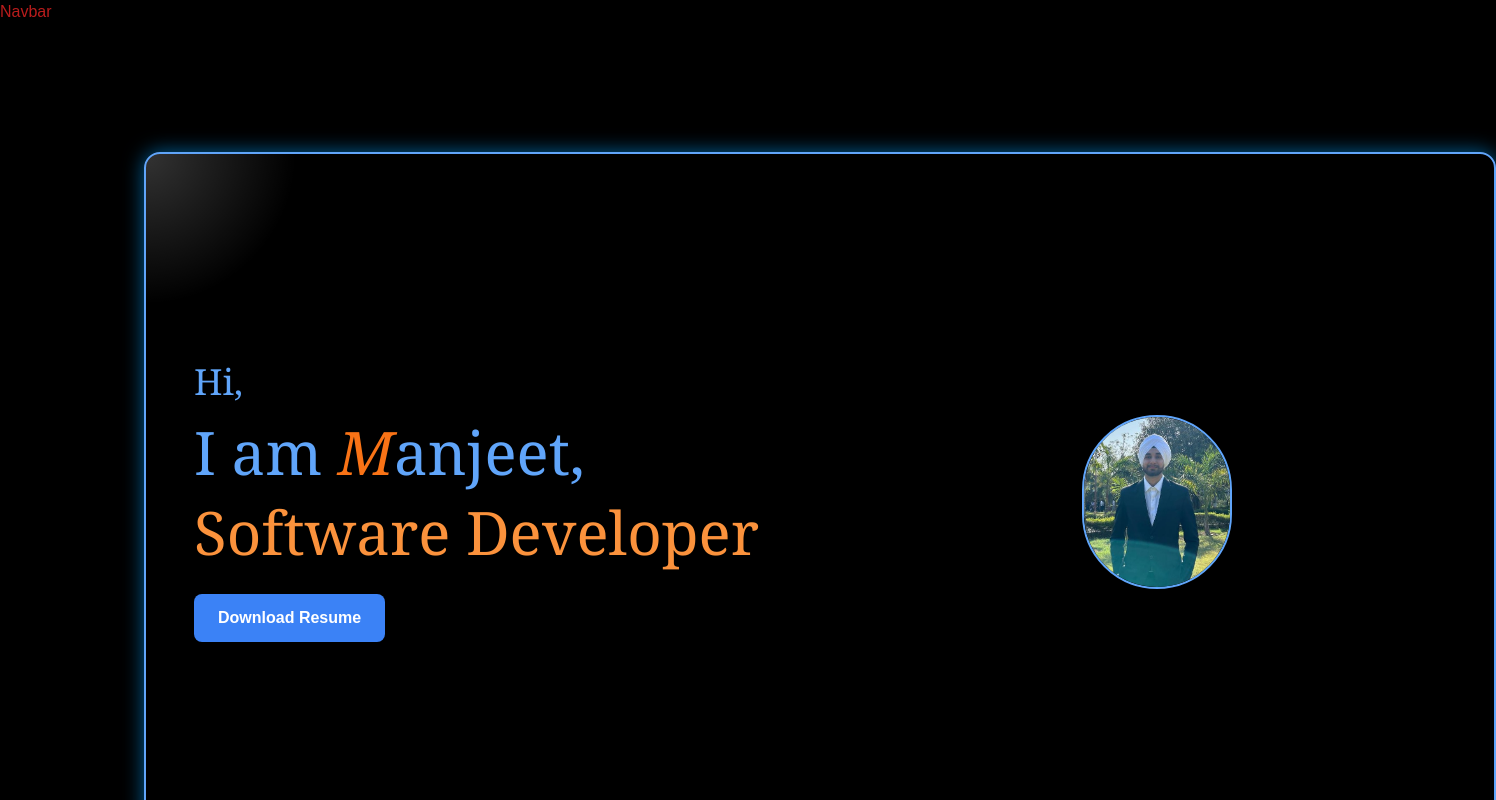
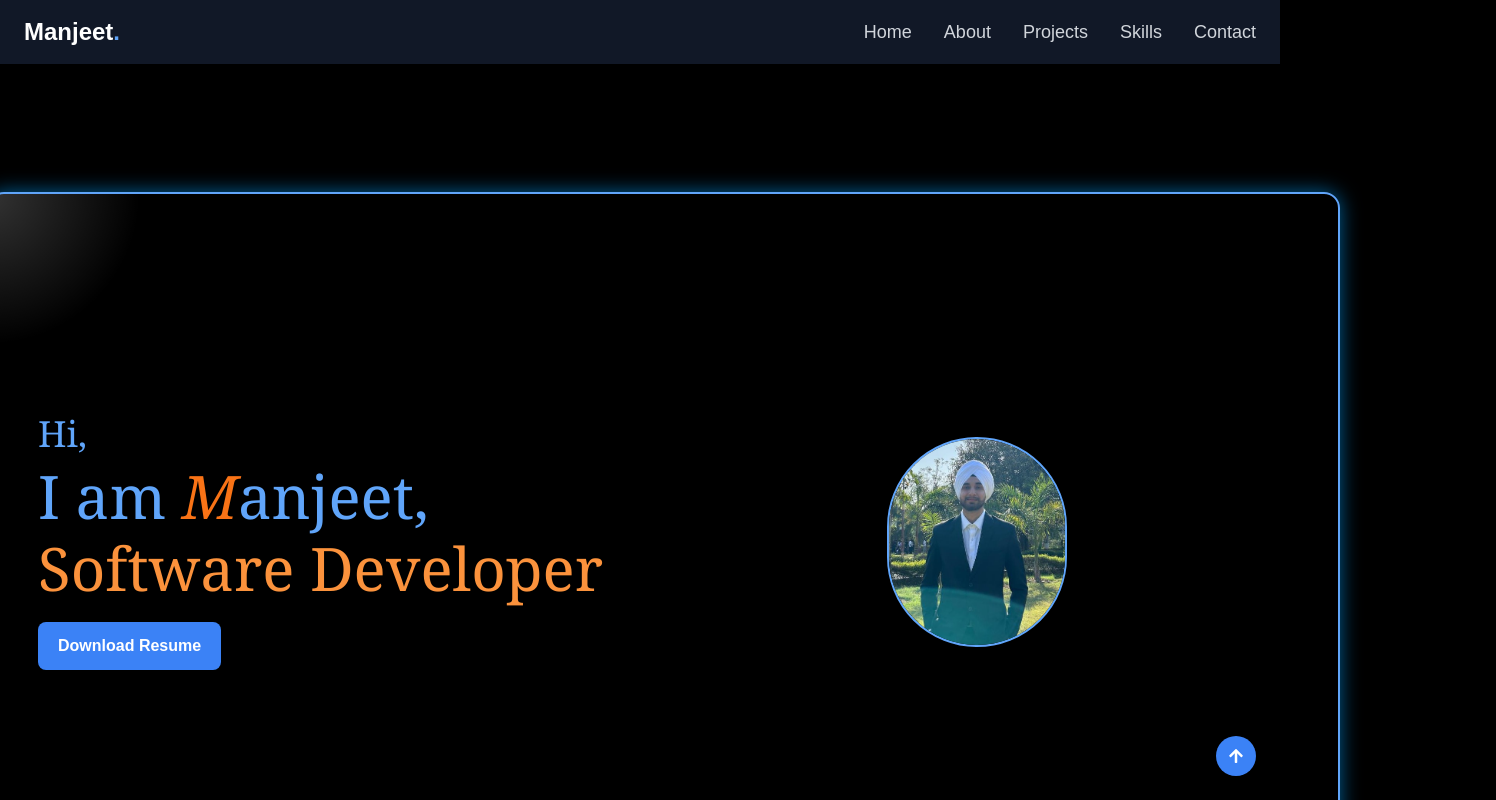
Before and after one commit to manjeetsinghrandhawa/Portfolio, a Next.js app: page / in a window 1280 px wide. Shown: the top 800 px of the page, 1496 px wide, since content can reach past the window. Built offline with nearby package versions, Linux system fonts and the light colour scheme.

Commit message:
All_done

```diff
--- a/app/page.tsx
+++ b/app/page.tsx
@@ -1,4 +1,5 @@
 "use client";
+import Footer from "@/components/Footer";
 import AboutSection from "@/components/sections/AboutSection";
 import ContactSection from "@/components/sections/ContactSection";
 import HeroSection from "@/components/sections/HeroSection";
@@ -7,22 +8,43 @@ import SkillSection from "@/components/sections/SkillSection";
 
 export default function Home() {
   return (
-    <div className="relative w-[1400px]   flex flex-col items-center justify-center bg-black pl-48 ">
-      <div className="w-[1400px] h-[700px] flex flex-row items-center justify-center mt-32 pl-12  ">
+    <>
+      <div className="relative w-full flex flex-col items-center justify-center bg-black ">
+        {/* Sections */}
+        <div
+          id="HeroSection"
+          className="w-[1400px] h-[700px] flex flex-row items-center justify-center mt-32 pl-12"
+        >
           <HeroSection />
         </div>
-      <div className="w-[1400px] h-[700px] flex flex-row items-center justify-center mt-52 pl-12   ">
+        <div
+          id="AboutSection"
+          className="w-[1400px] h-[700px] flex flex-row items-center justify-center mt-52 pl-12"
+        >
           <AboutSection />
         </div>
-      <div className="w-[1400px] h-[700px] flex flex-row items-center justify-center mt-52  pl-12   ">
+        <div
+          id="ProjectSection"
+          className="w-[1400px] h-[700px] flex flex-row items-center justify-center mt-52 pl-12"
+        >
           <ProjectSection />
         </div>
-      <div className="w-[1400px] h-[700px] flex flex-row items-center justify-center mt-5 pl-12   ">
+        <div
+          id="SkillSection"
+          className="w-[1400px] h-[700px] flex flex-row items-center justify-center -mt-5 pl-12"
+        >
           <SkillSection />
         </div>
-      <div className="w-[1400px] h-[700px] flex flex-row items-center justify-center mt-5 pl-12   ">
+        <div
+          id="ContactSection"
+          className="w-[1400px] h-[700px] flex flex-row items-center justify-center -mt-28 pl-12"
+        >
           <ContactSection />
         </div>
       </div>
+
+      {/* Footer outside wrapper to be full width */}
+      <Footer />
+    </>
   );
 }
--- /dev/null
+++ b/components/Footer.tsx
@@ -0,0 +1,108 @@
+"use client";
+import React from "react";
+import {
+  FaGithub,
+  FaLinkedin,
+  FaTwitter,
+  FaEnvelope,
+  FaArrowUp,
+} from "react-icons/fa";
+
+const Footer = () => {
+  // Smooth scrolling function
+  const scrollToSection = (id: string) => {
+    const section = document.getElementById(id);
+    if (section) {
+      section.scrollIntoView({ behavior: "smooth" });
+    }
+  };
+
+  return (
+    <footer className="bg-gray-900 text-white py-8 mt-16">
+      <div className="max-w-6xl mx-auto px-6 flex flex-col items-center">
+        {/* Social Icons */}
+        <div className="flex space-x-6 mb-4">
+          <a
+            href="https://github.com/manjeetsinghrandhawa"
+            target="_blank"
+            rel="noopener noreferrer"
+          >
+            <FaGithub className="text-2xl hover:text-blue-400 transition duration-300" />
+          </a>
+          <a
+            href="https://www.linkedin.com/in/manjeet-singh-randhawa-a10614279/"
+            target="_blank"
+            rel="noopener noreferrer"
+          >
+            <FaLinkedin className="text-2xl hover:text-blue-400 transition duration-300" />
+          </a>
+          <a
+            href="https://x.com/Manjeetsinghh5"
+            target="_blank"
+            rel="noopener noreferrer"
+          >
+            <FaTwitter className="text-2xl hover:text-blue-400 transition duration-300" />
+          </a>
+          <a href="mailto:manjeetsinghh052003@gmail.com" target="_blank">
+            <FaEnvelope className="text-2xl hover:text-blue-400 transition duration-300" />
+          </a>
+        </div>
+
+        {/* Navigation Links with Smooth Scrolling */}
+        <nav className="flex space-x-6 text-gray-400 text-sm mb-4">
+          <button
+            onClick={() => scrollToSection("HeroSection")}
+            className="hover:text-white"
+          >
+            Home
+          </button>
+          <button
+            onClick={() => scrollToSection("AboutSection")}
+            className="hover:text-white"
+          >
+            About
+          </button>
+          <button
+            onClick={() => scrollToSection("ProjectSection")}
+            className="hover:text-white"
+          >
+            Projects
+          </button>
+          <button
+            onClick={() => scrollToSection("SkillSection")}
+            className="hover:text-white"
+          >
+            Skills
+          </button>
+          <button
+            onClick={() => scrollToSection("ContactSection")}
+            className="hover:text-white"
+          >
+            Contact
+          </button>
+        </nav>
+
+        {/* Copyright */}
+        <p className="text-gray-500 text-sm">
+          © {new Date().getFullYear()}{" "}
+          <span className="text-blue-400 font-bold">Manjeet</span>. All rights
+          reserved.
+        </p>
+      </div>
+
+      {/* Back to Top Button */}
+      <button
+        onClick={() => window.scrollTo({ top: 0, behavior: "smooth" })}
+        className="fixed bottom-6 right-6 bg-blue-500 p-3 rounded-full shadow-md hover:bg-blue-600 transition duration-300"
+      >
+        <FaArrowUp className="text-white" />
+      </button>
+
+      <p className="text-blue-500 flex flex-row-reverse pr-14 ">
+        manjeetsinghh052003@gmail.com
+      </p>
+    </footer>
+  );
+};
+
+export default Footer;
--- a/components/Navbar.tsx
+++ b/components/Navbar.tsx
@@ -1,7 +1,83 @@
-import React from "react";
+"use client";
+import React, { useState } from "react";
+import { FaBars, FaTimes } from "react-icons/fa";
 
 const Navbar = () => {
-  return <div className="text-red-700">Navbar</div>;
+  const [menuOpen, setMenuOpen] = useState(false);
+  const [activeSection, setActiveSection] = useState("");
+
+  // Smooth Scroll Function
+  const scrollToSection = (id: string) => {
+    const section = document.getElementById(id);
+    if (section) {
+      section.scrollIntoView({ behavior: "smooth" });
+      setActiveSection(id);
+      setMenuOpen(false); // Close mobile menu on click
+    }
+  };
+
+  return (
+    <header className="relative w-full bg-gray-900 shadow-md">
+      <div className="max-w-7xl mx-auto px-6 py-4 flex justify-between items-center">
+        {/* Logo */}
+        <h1 className="text-2xl font-bold text-white cursor-pointer">
+          Manjeet<span className="text-blue-400">.</span>
+        </h1>
+
+        {/* Desktop Nav Links */}
+        <nav className="hidden md:flex space-x-8">
+          {[
+            { id: "HeroSection", label: "Home" },
+            { id: "AboutSection", label: "About" },
+            { id: "ProjectSection", label: "Projects" },
+            { id: "SkillSection", label: "Skills" },
+            { id: "ContactSection", label: "Contact" },
+          ].map(({ id, label }) => (
+            <button
+              key={id}
+              onClick={() => scrollToSection(id)}
+              className={`text-gray-300 hover:text-blue-400 transition duration-300 text-lg ${
+                activeSection === id ? "text-blue-500 underline" : ""
+              }`}
+            >
+              {label}
+            </button>
+          ))}
+        </nav>
+
+        {/* Mobile Menu Button */}
+        <button
+          onClick={() => setMenuOpen(!menuOpen)}
+          className="text-white text-2xl md:hidden"
+        >
+          {menuOpen ? <FaTimes /> : <FaBars />}
+        </button>
+
+        {/* Mobile Menu */}
+        {menuOpen && (
+          <div className="absolute top-16 right-4 bg-gray-800 p-6 rounded-lg shadow-lg md:hidden">
+            <nav className="flex flex-col space-y-4">
+              {[
+                { id: "HeroSection", label: "Home" },
+                { id: "AboutSection", label: "About" },
+                { id: "ProjectSection", label: "Projects" },
+                { id: "SkillSection", label: "Skills" },
+                { id: "ContactSection", label: "Contact" },
+              ].map(({ id, label }) => (
+                <button
+                  key={id}
+                  onClick={() => scrollToSection(id)}
+                  className="text-white text-lg hover:text-blue-400"
+                >
+                  {label}
+                </button>
+              ))}
+            </nav>
+          </div>
+        )}
+      </div>
+    </header>
+  );
 };
 
 export default Navbar;
--- a/components/sections/HeroSection.tsx
+++ b/components/sections/HeroSection.tsx
@@ -35,35 +35,37 @@ const HeroSection = () => {
       }}
       onMouseMove={handleMouseMove}
       onMouseLeave={handleMouseLeave}
-      className="flex flex-row justify-between items-center h-[700px] bg-black perspective-1000 w-full  rounded-2xl shadow-lg border-2 border-blue-400  transition-transform duration-300"
+      className="flex flex-col md:flex-row justify-between items-center h-auto md:h-[700px] bg-black w-full rounded-2xl shadow-lg border-2 border-blue-400 transition-transform duration-300 p-6 md:p-12"
     >
       {/* Left Side - Text */}
-      <div className="w-1/2 flex h-full flex-col justify-center items-start pl-12 ">
-        <h1 className="text-4xl font-serif text-blue-400 pb-5">Hi,</h1>
-        <h2 className="text-6xl font-serif text-blue-400 pb-5">
+      <div className="w-full md:w-1/2 flex flex-col justify-center items-center md:items-start text-center md:text-left">
+        <h1 className="text-3xl md:text-4xl font-serif text-blue-400 pb-3">
+          Hi,
+        </h1>
+        <h2 className="text-5xl md:text-6xl font-serif text-blue-400 pb-3">
           I am <span className="italic font-serif text-orange-500">M</span>
           anjeet,
         </h2>
-        <h2 className="font-serif text-orange-400 text-6xl">
+        <h2 className="font-serif text-orange-400 text-4xl md:text-6xl">
           Software Developer
         </h2>
         {/* Resume Download Button */}
         <a
           href="/Manjeet Singh-resume.pdf"
           download="Manjeet Singh-resume.pdf"
-          className="mt-8 px-6 py-3 bg-blue-500 hover:bg-blue-600 text-white font-semibold rounded-lg transition duration-300"
+          className="mt-6 px-5 py-3 bg-blue-500 hover:bg-blue-600 text-white font-semibold rounded-lg transition duration-300"
         >
           Download Resume
         </a>
       </div>
 
       {/* Right Side - Image */}
-      <div className="w-1/2 flex  justify-center">
+      <div className="w-full md:w-1/2 flex justify-center mt-8 md:mt-0">
         <Image
           src="/assets/manjeetphotoedited.jpg"
           alt="Manjeet Singh"
-          width={150}
-          height={100}
+          width={180}
+          height={180}
           className="rounded-full border-2 border-blue-400"
         />
       </div>
--- a/components/sections/ProjectSection.tsx
+++ b/components/sections/ProjectSection.tsx
@@ -52,7 +52,13 @@ const ProjectSection = () => {
         </h2>
 
         {/* Projects Grid */}
-        <div className="grid md:grid-cols-3 gap-10">
+        <div
+          style={{
+            background: `radial-gradient(circle at ${mousePos.x}px ${mousePos.y}px, rgba(255, 255, 255, 0.2), transparent 150px)`,
+            boxShadow: "0px 0px 20px rgba(0, 162, 255, 0.6)", // Light blue glow
+          }}
+          className="grid md:grid-cols-3 gap-10"
+        >
           {projects.map((project, index) => (
             <div
               key={index}
--- a/components/sections/SkillSection.tsx
+++ b/components/sections/SkillSection.tsx
@@ -40,8 +40,8 @@ const skills = [
 
 const SkillSlider = () => {
   return (
-    <div className="bg-black py-10 rounded-2xl shadow-lg border-2 border-blue-400 w-full">
-      <h2 className="text-4xl font-serif text-blue-400 text-center pb-8">
+    <div className="bg-black py-10 rounded-2xl shadow-lg border-2 border-orange-500 w-full">
+      <h2 className="text-4xl font-serif text-orange-500 text-center pb-8">
         My Skills
       </h2>
 
```
Also changed, not shown: components/sections/ContactSection.tsx (+26 -4 lines). Lines whose indentation alone changed are shown as unchanged.
